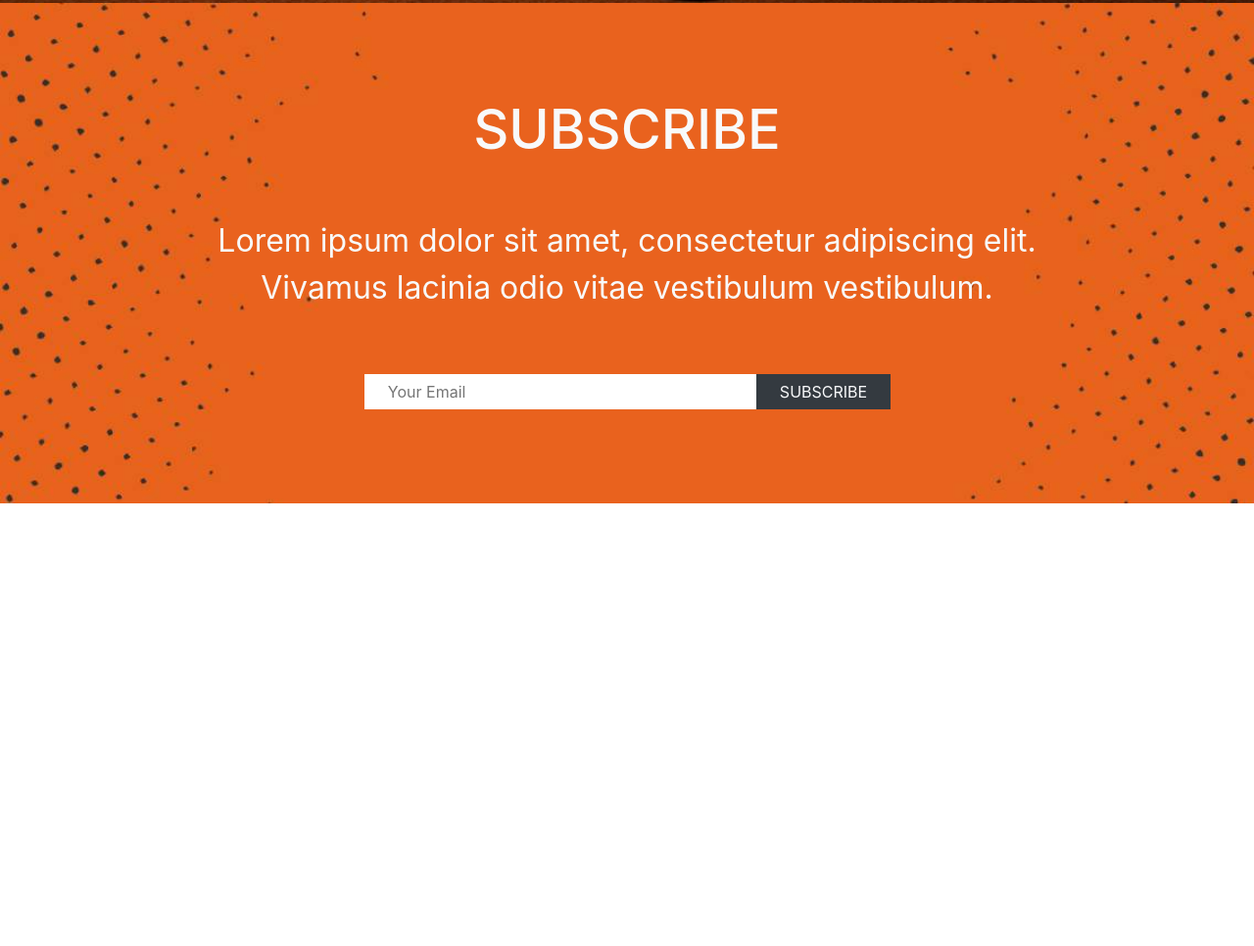
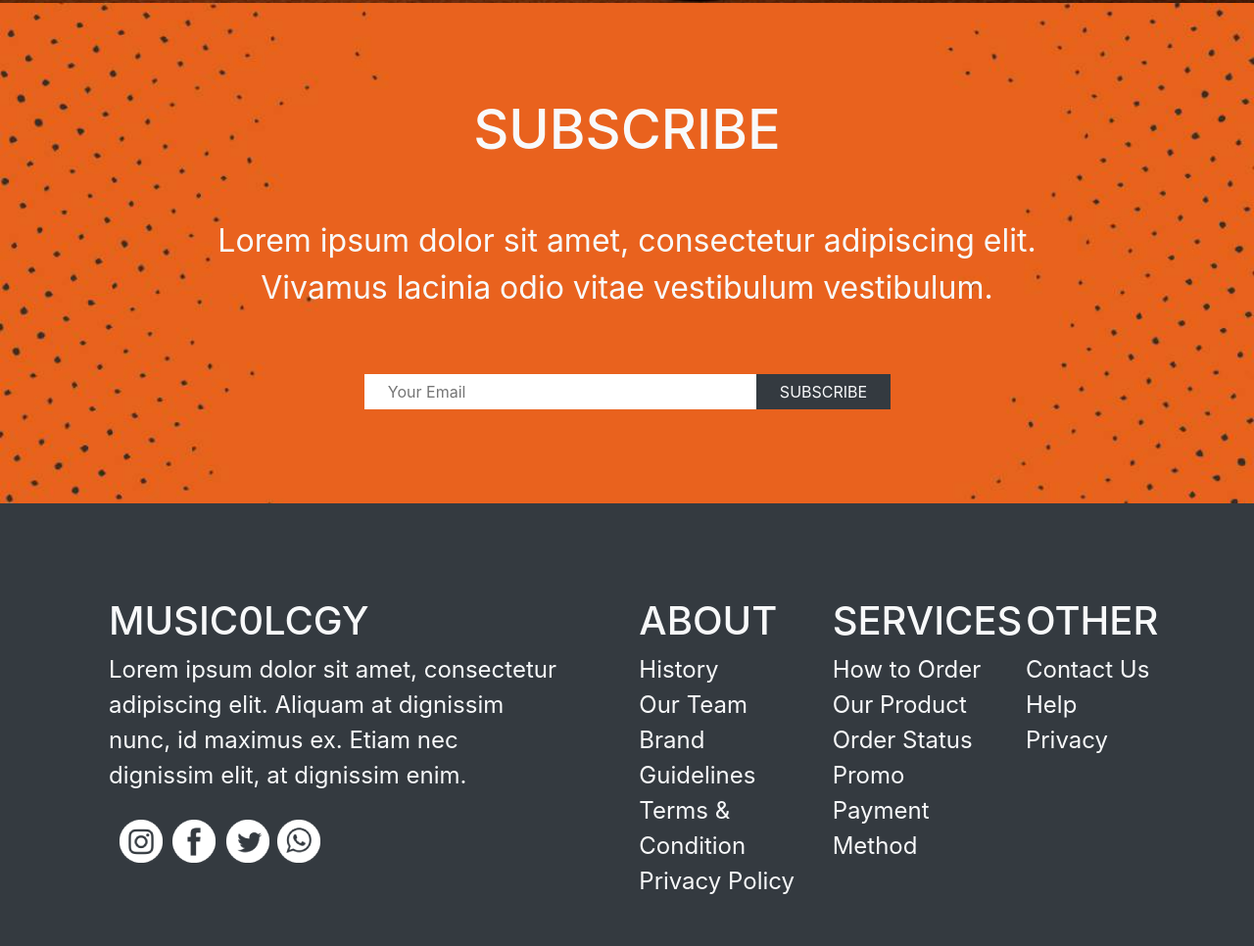
Before and after one commit to Jensonjebaraj/githubemc1, a plain HTML site: page practice/index.html in a window 1280 px wide. Shown: the part 4892-5858 px from the top of the page at 98% size. Before the commit the page ends 5406 px from the top, so only its background shows below. Drawn offline with nearby package versions, Linux system fonts and the light colour scheme.

Commit message:
footer created

```diff
--- a/practice/assets/css/style.css
+++ b/practice/assets/css/style.css
@@ -160,6 +160,10 @@ nav li:hover{
     border: none;
 }
 
+.footer{
+    font-size: 1.5em;
+}
+
 @media (max-width:576px){
     .sec-1{
         height: 300px;
--- a/practice/index.html
+++ b/practice/index.html
@@ -211,12 +211,58 @@
       <form class="form-inline pb-5">
         <div class="input-group mx-auto">
         <input type="text" class="px-4" placeholder="Your Email">
-          <div class="input-group-prepend">
+          <div class="input-group-prepend s7-b">
             <button class="input-group-text text-light bg-dark px-4">SUBSCRIBE</button>
           </div>
         </div>
       </form>
     </div>
+
+
+
+
+
+    <!--footer-->
+
+    <footer class="footer">
+      <div class="row p-5 bg-dark text-light mx-auto">
+        <div class="col-sm-5 mx-5 pt-5">
+            <h1>MUSIC0LCGY</h1>
+            <p>Lorem ipsum dolor sit amet, consectetur adipiscing elit. Aliquam at dignissim nunc, id maximus ex. Etiam nec dignissim elit, at dignissim enim. </p>
+            <div class="form-inline">
+              <img src="assets/images/footer img.png" alt="instagram img">
+            </div>
+        </div>
+        <div class="col-sm-2 pt-5">
+              <ul class="navbar-nav">
+                <li class=""><h1>ABOUT</h1></li>
+                <li>History</li>
+                <li>Our Team</li>
+                <li>Brand Guidelines</li>
+                <li>Terms & Condition</li>
+                <li>Privacy Policy</li>
+              </ul>
+        </div>
+        <div class="col-sm-2 pt-5">
+          <ul class="navbar-nav">
+            <li class=""><h1>SERVICES</h1></li>
+            <li>How to Order</li>
+            <li>Our Product</li>
+            <li>Order Status</li>
+            <li>Promo</li>
+            <li>Payment Method</li>
+          </ul>
+        </div>
+        <div class="col-sm-2 pt-5">
+          <ul class="navbar-nav">
+            <li class=""><h1>OTHER</h1></li>
+            <li>Contact Us</li>
+            <li>Help</li>
+            <li>Privacy</li>
+          </ul>
+        </div>
+      </div>
+    </footer>
 
 
 
```
Also changed, not shown: practice/assets/images/footer img-1.png (added), practice/assets/images/footer img-2.png (added), practice/assets/images/footer img-3.png (added), practice/assets/images/footer img-4.png (added), practice/assets/images/footer img.png (added).
